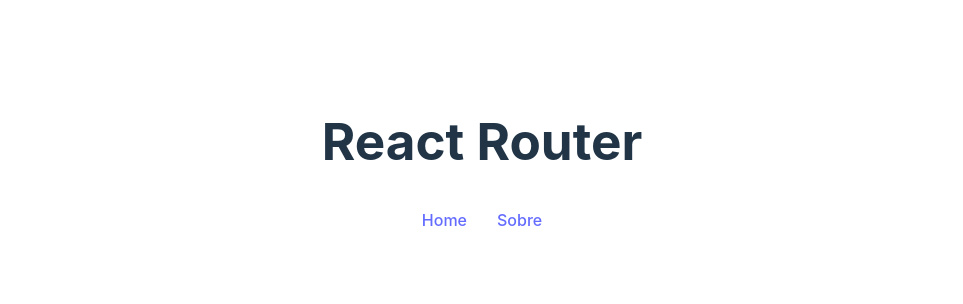
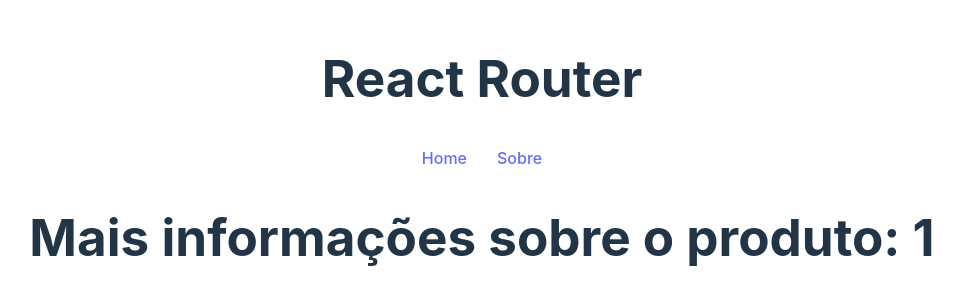
Before and after one commit to Jean-Martins22/Exercicios-React, a React (Vite) app in the folder 8_React_Router/reactrouter/: page /products/1/info in a window 1280 px wide. Shown: the part 242-546 px from the top of the page, without its empty margins (158-1121 px from the left). Built offline with nearby package versions, Linux system fonts and the light colour scheme.

Commit message:
feat: Nested Routes

```diff
--- a/8_React_Router/reactrouter/src/App.jsx
+++ b/8_React_Router/reactrouter/src/App.jsx
@@ -5,6 +5,7 @@
 import Home from "./pages/Home";
 import About from "./pages/About";
 import Product from "./pages/Product";
+import Info from "./pages/Info";
 
 // Components
 import Navbar from "./components/Navbar";
@@ -24,6 +25,8 @@
           <Route path="/about" element={<About />} />
           {/* 4 - Rota Dinâmica */}
           <Route path="/products/:id" element={<Product />} />
+          {/* 6 - Nested Route */}
+          <Route path="/products/:id/info" element={<Info />} />
         </Routes>
       </BrowserRouter>
     </>
--- /dev/null
+++ b/8_React_Router/reactrouter/src/pages/Info.jsx
@@ -0,0 +1,12 @@
+import { useParams } from "react-router-dom";
+
+const Info = () => {
+  const { id } = useParams();
+  return (
+    <div>
+      <h1>Mais informações sobre o produto: {id}</h1>
+    </div>
+  );
+};
+
+export default Info;
--- a/8_React_Router/reactrouter/src/pages/Product.jsx
+++ b/8_React_Router/reactrouter/src/pages/Product.jsx
@@ -1,4 +1,4 @@
-import { useParams } from "react-router-dom";
+import { useParams, Link } from "react-router-dom";
 import { useFetch } from "../hooks/useFetch";
 
 const Product = () => {
@@ -17,8 +17,10 @@
       {loading && <p>Carregando...</p>}
       {product && (
         <div>
-            <h1>{product.name}</h1>
-            <p>R$: {product.price}</p>
+          <h1>{product.name}</h1>
+          <p>R$: {product.price}</p>
+          {/* 6 - Nested Routes */}
+          <Link to={`/products/${product.id}/info`}>Mais informações</Link>
         </div>
       )}
     </>
```
